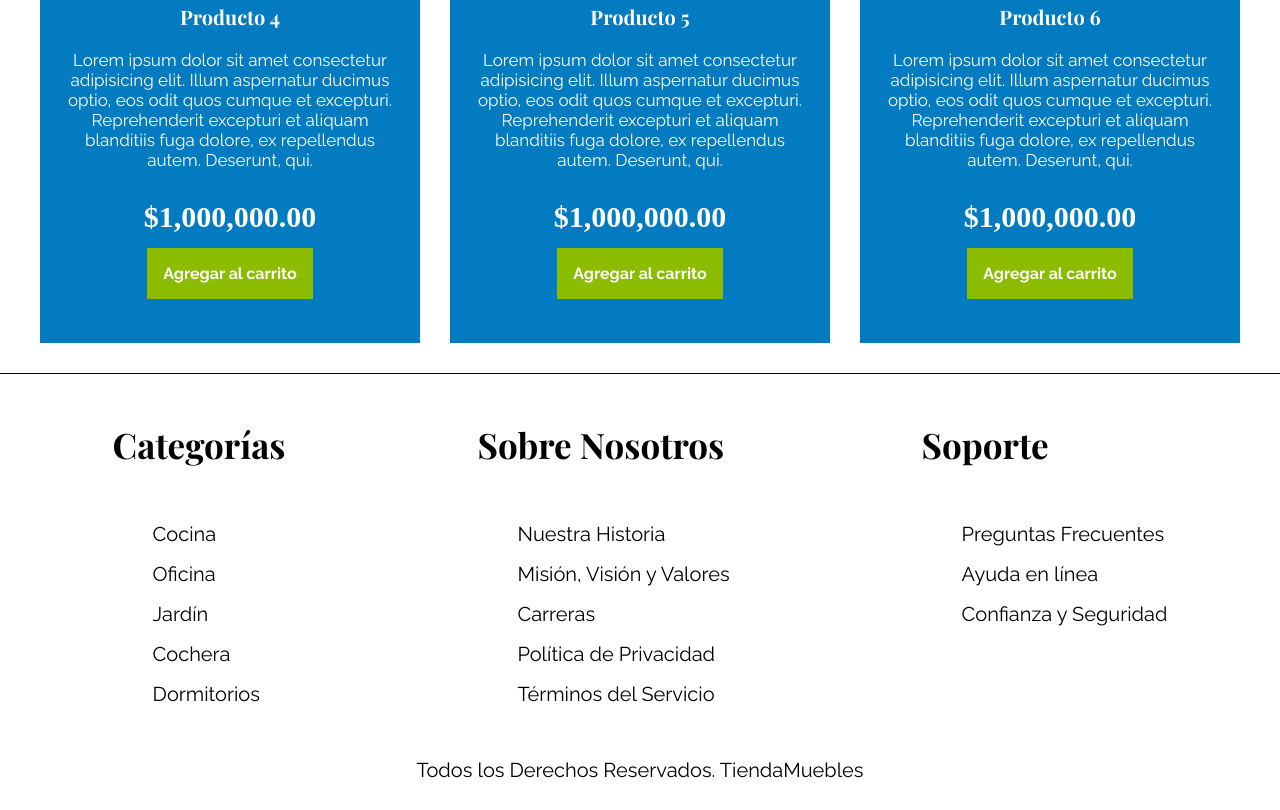
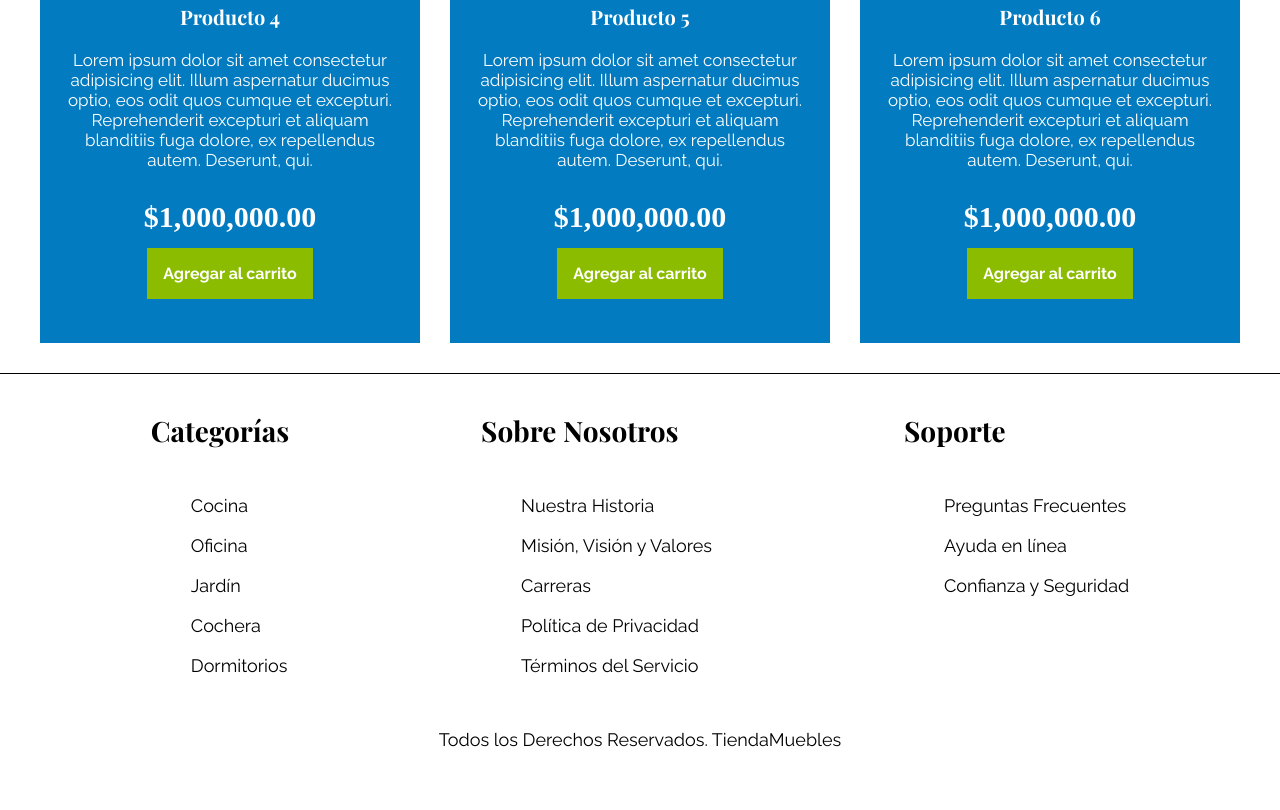
Before and after one commit to PiCab-LP/Reto-2---Semana-3, a plain HTML site: page index.html in a window 1280 px wide. Shown: the part 3470-4280 px from the top of the page. After the commit the page ends 4248 px from the top, so only its background shows below. Drawn offline with nearby package versions, Linux system fonts and the light colour scheme; a web font is replaced by a local one.

Commit message:
fixed location

```diff
--- a/index.html
+++ b/index.html
@@ -4,7 +4,7 @@
     <meta charset="UTF-8">
     <meta name="viewport" content="width=device-width, initial-scale=1.0">
     <title>Tienda Muebles</title>
-    <link rel="stylesheet" href="styles.css">
+    <link rel="stylesheet" href="./styles.css">
     <link rel="preconnect" href="https://fonts.googleapis.com">
     <link rel="preconnect" href="https://fonts.gstatic.com" crossorigin>
     <link href="https://fonts.googleapis.com/css2?family=Playfair+Display:ital,wght@0,400..900;1,400..900&family=Raleway:ital,wght@0,100..900;1,100..900&display=swap" rel="stylesheet">
--- a/styles.css
+++ b/styles.css
@@ -407,7 +407,7 @@ img{
 
 .footertitle{
     font-family: var(--primary-font);
-    font-size: 35px;
+    font-size: 28px;
 }
 .footerlist{
     list-style: none;
@@ -417,7 +417,7 @@ img{
     text-decoration: none;
     color: black;
     font-family: var(--secondary-font);
-    font-size: 20px;
+    font-size: 18px;
     line-height: 40px;
 }
 
```
Also changed, not shown: Galería.html (+1 -1 lines), blog.html (+1 -1 lines), contacto.html (+1 -1 lines), entrada-de-blog.html (+1 -1 lines), nosotros.html (+1 -1 lines), tienda.html (+1 -1 lines).
